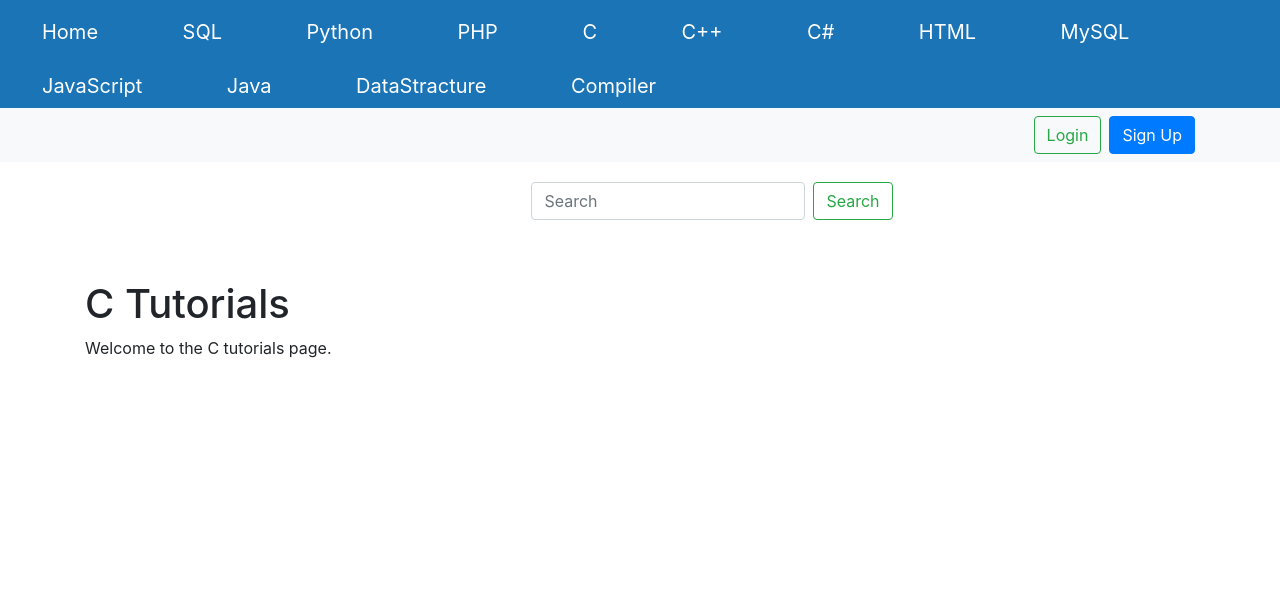
After one commit to Mezigebu-Coder-Class/mezigebu_site, a Django app: page /C/ in a window 1280 px wide. The commit adds this page. Shown: the top 600 px of the page. Run offline with Django 5.2, Linux system fonts and the light colour scheme; some libraries are stand-ins or nearby versions.

Commit message:
updating my project

```diff
--- /dev/null
+++ b/main/templates/main/C.html
@@ -0,0 +1,6 @@
+{% extends 'main/base.html' %}
+
+{% block content %}
+<h1>C Tutorials</h1>
+<p>Welcome to the C tutorials page.</p>
+{% endblock %}
--- /dev/null
+++ b/main/templates/main/Compiler.html
@@ -0,0 +1,6 @@
+{% extends 'main/base.html' %}
+
+{% block content %}
+<h1>Compiler Tutorials</h1>
+<p>Welcome to the Compiler tutorials page.</p>
+{% endblock %}
--- /dev/null
+++ b/main/templates/main/DataStructre.html
@@ -0,0 +1,6 @@
+{% extends 'main/base.html' %}
+
+{% block content %}
+<h1>DataStracture Tutorials</h1>
+<p>Welcome to the DataStracture tutorials page.</p>
+{% endblock %}
--- /dev/null
+++ b/main/templates/main/HTML.html
@@ -0,0 +1,6 @@
+{% extends 'main/base.html' %}
+
+{% block content %}
+<h1>HTML Tutorials</h1>
+<p>Welcome to the HTML tutorials page.</p>
+{% endblock %}
--- /dev/null
+++ b/main/templates/main/Java.html
@@ -0,0 +1,6 @@
+{% extends 'main/base.html' %}
+
+{% block content %}
+<h1>Java Tutorials</h1>
+<p>Welcome to the Java tutorials page.</p>
+{% endblock %}
--- /dev/null
+++ b/main/templates/main/JavaScript.html
@@ -0,0 +1,6 @@
+{% extends 'main/base.html' %}
+
+{% block content %}
+<h1>Javascript Tutorials</h1>
+<p>Welcome to the JavaScripts tutorials page.</p>
+{% endblock %}
--- /dev/null
+++ b/main/templates/main/MYSQL.html
@@ -0,0 +1,6 @@
+{% extends 'main/base.html' %}
+
+{% block content %}
+<h1>MYSQL Tutorials</h1>
+<p>Welcome to the MYSQL tutorials page.</p>
+{% endblock %}
--- /dev/null
+++ b/main/templates/main/SQL.html
@@ -0,0 +1,6 @@
+{% extends 'main/base.html' %}
+
+{% block content %}
+<h1>SQL Tutorials</h1>
+<p>Welcome to the SQL tutorials page.</p>
+{% endblock %}
--- a/main/templates/main/base.html
+++ b/main/templates/main/base.html
@@ -16,7 +16,18 @@
 <body>
     <header class="header">
         <a class="navbar-brand text-white custom-link custom-margin" href="{% url 'index' %}">Home</a>
-
+        <a class="navbar-brand text-white custom-link custom-margin" href="{% url 'SQL' %}">SQL</a>
+        <a class="navbar-brand text-white custom-link custom-margin" href="{% url 'python' %}">Python</a>
+        <a class="navbar-brand text-white custom-link custom-margin" href="{% url 'php' %}">PHP</a>
+        <a class="navbar-brand text-white custom-link custom-margin" href="{% url 'C' %}">C</a>
+        <a class="navbar-brand text-white custom-link custom-margin" href="{% url 'cpp' %}">C++</a>
+        <a class="navbar-brand text-white custom-link custom-margin" href="{% url 'ccp' %}">C#</a>
+        <a class="navbar-brand text-white custom-link custom-margin" href="{% url 'HTML' %}">HTML</a>
+        <a class="navbar-brand text-white custom-link custom-margin" href="{% url 'mysqll' %}">MySQL</a>
+        <a class="navbar-brand text-white custom-link custom-margin" href="{% url 'JavaScript' %}">JavaScript</a>
+        <a class="navbar-brand text-white custom-link custom-margin" href="{% url 'Java' %}">Java</a>
+        <a class="navbar-brand text-white custom-link custom-margin" href="{% url 'DataStructre' %}">DataStracture</a>
+        <a class="navbar-brand text-white custom-link custom-margin" href="{% url 'Compiler' %}">Compiler</a>
             <nav class="navbar navbar-expand-lg navbar-light bg-light">
                 <div class="container">
                   <!-- Other navbar content -->
@@ -30,10 +41,6 @@
                   </ul>
                 </div>
               </nav>
-
-
-
-
     </header>
 
     <div class="search-bar mb-3">
--- /dev/null
+++ b/main/templates/main/ccp.html
@@ -0,0 +1,6 @@
+{% extends 'main/base.html' %}
+
+{% block content %}
+<h1>C# Tutorials</h1>
+<p>Welcome to the C# tutorials page.</p>
+{% endblock %}
--- /dev/null
+++ b/main/templates/main/cpp.html
@@ -0,0 +1,6 @@
+{% extends 'main/base.html' %}
+
+{% block content %}
+<h1>C++ Tutorials</h1>
+<p>Welcome to the C++ tutorials page.</p>
+{% endblock %}
--- /dev/null
+++ b/main/templates/main/php.html
@@ -0,0 +1,6 @@
+{% extends 'main/base.html' %}
+
+{% block content %}
+<h1>PHP Tutorials</h1>
+<p>Welcome to the PHP tutorials page.</p>
+{% endblock %}
--- /dev/null
+++ b/main/templates/main/python.html
@@ -0,0 +1,6 @@
+{% extends 'main/base.html' %}
+
+{% block content %}
+<h1>Python Tutorials</h1>
+<p>Welcome to the Python tutorials page.</p>
+{% endblock %}
--- a/main/urls.py
+++ b/main/urls.py
@@ -7,4 +7,17 @@ urlpatterns = [
     path('login/', views.login_view, name='login'),
     path('signup/', views.signup_view, name='signup'),
 
+    path('python/', views.python_view, name='python'),
+    path('php/', views.php_view, name='php'),
+    path('cpp/', views.cpp_view, name='cpp'),
+    path('C/', views.C_view, name='C'),
+    path('ccp/', views.Cp_view, name='ccp'),
+    path('HTML/', views.HTML_view, name='HTML'),
+    path('SQL/', views.SQL_view, name='SQL'),
+    path('mysqll/', views.MYSQL_view, name='mysqll'),
+    path('JavaScript/', views.Java_view, name='JavaScript'),
+    path('Java/', views.Java_view, name='Java'),
+    path('DataStructre/', views.DataStructre_view, name='DataStructre'),
+     path('Compiler/', views.Compiler_view, name='Compiler'),
+
 ]
--- a/main/views.py
+++ b/main/views.py
@@ -1,4 +1,5 @@
 from django.shortcuts import render, redirect
+from django.shortcuts import render
 from django.contrib.auth import authenticate, login
 from django.contrib.auth.forms import UserCreationForm, AuthenticationForm
 from django.contrib.auth.decorators import login_required
@@ -26,3 +27,33 @@ def signup_view(request):
     else:
         form = UserCreationForm()
     return render(request, 'main/signup.html', {'form': form})
+
+
+def python_view(request):
+    return render(request, 'main/python.html')
+
+def php_view(request):
+    return render(request, 'main/php.html')
+
+def cpp_view(request):
+    return render(request, 'main/cpp.html')
+def C_view(request):
+    return render(request, 'main/C.html')
+def Cp_view(request):
+    return render(request, 'main/ccp.html')
+def HTML_view(request):
+    return render(request, 'main/HTML.html')
+def SQL_view(request):
+    return render(request, 'main/SQL.html')
+def MYSQL_view(request):
+    return render(request, 'main/MYSQL.html')
+def Java_view(request):
+    return render(request, 'main/Java.html')
+def JavaScript_view(request):
+    return render(request, 'main/JavaScript.html')
+def DataStructre_view(request):
+    return render(request, 'main/DataStructre.html')
+def Compiler_view(request):
+    return render(request, 'main/Compiler.html')
+
+# Add similar view functions for other pages
--- a/mezigebu_site/settings.py
+++ b/mezigebu_site/settings.py
@@ -58,7 +58,7 @@ ROOT_URLCONF = 'mezigebu_site.urls'
 TEMPLATES = [
     {
         'BACKEND': 'django.template.backends.django.DjangoTemplates',
-        'DIRS': [],
+        'DIRS': [os.path.join(BASE_DIR, 'templates\main')],
         'APP_DIRS': True,
         'OPTIONS': {
             'context_processors': [
```
